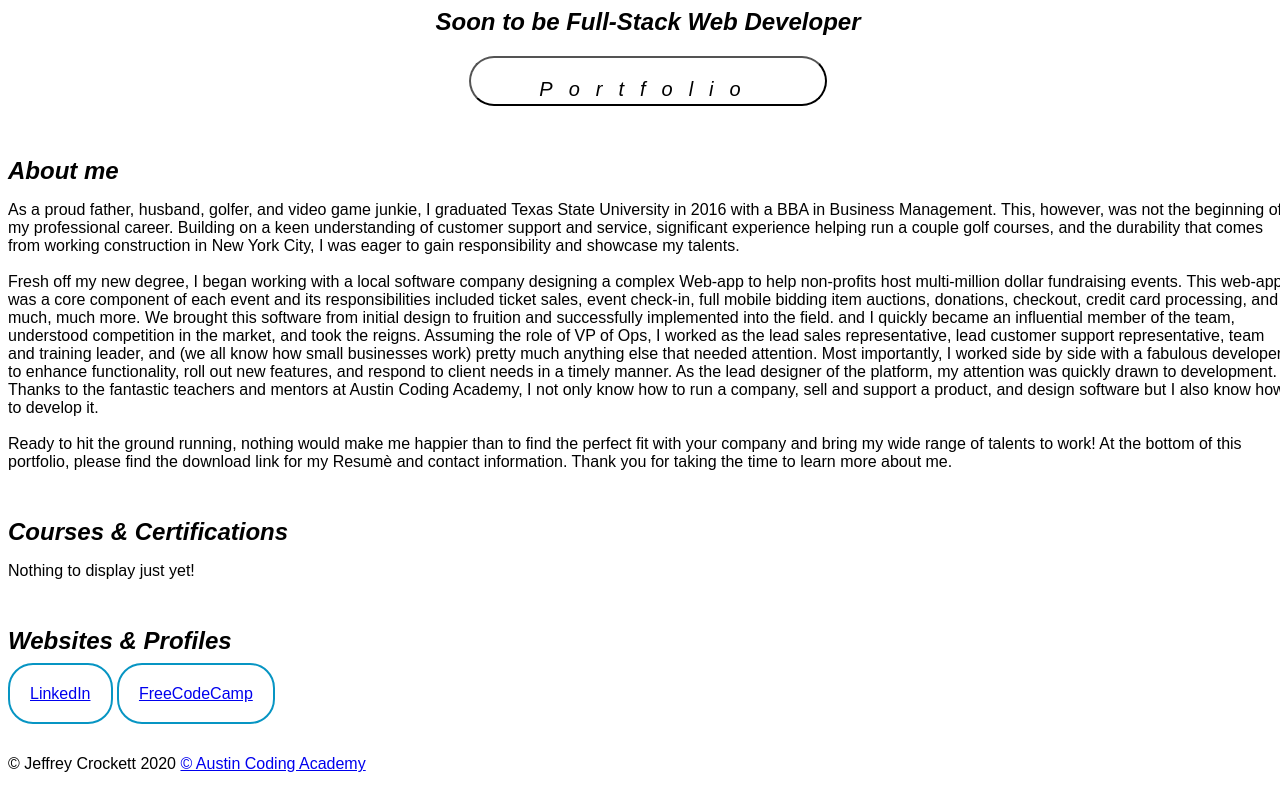
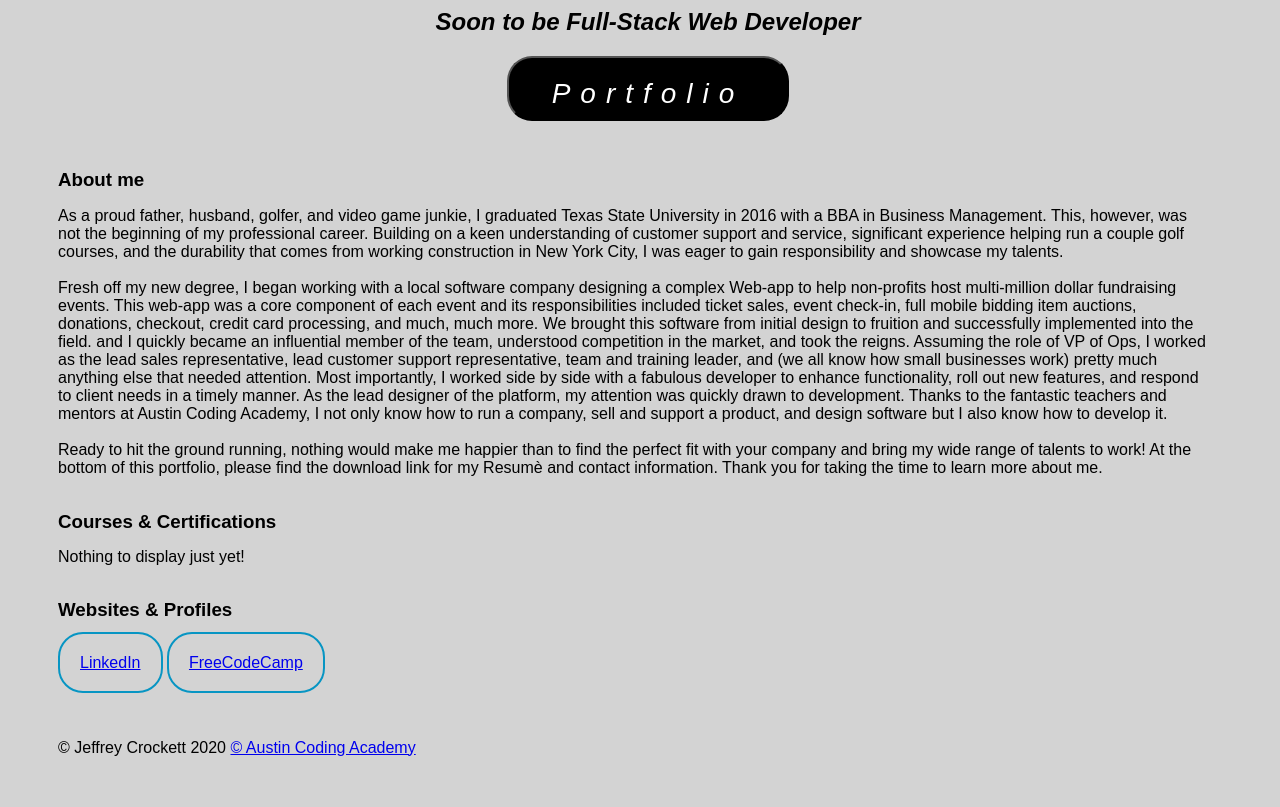
Before and after one commit to jeffmcrockett/ACA_web101_jeff_crockett, a plain HTML site: page index.html in a window 1280 px wide. Shown: the part 607-1414 px from the top of the page. Drawn offline with Linux system fonts and the light colour scheme.

Commit message:
update to background color and spacing

```diff
--- a/index.html
+++ b/index.html
@@ -24,7 +24,7 @@
             <h2>Soon to be Full-Stack Web Developer</h2>
             <button id="portfolio">Portfolio</button>
         </main>
-        <h2>About me</h2>
+        <h3>About me</h3>
         <div id="about-text">
             <p>As a proud father, husband, golfer, and video game junkie, I graduated Texas State University in 2016 with a BBA in
               Business Management. This, however, was not the beginning of my professional career. Building on a keen understanding
@@ -45,11 +45,12 @@
             </p>
         </div>
         <br>
-        <h2>Courses & Certifications</h2>
-            <p>Nothing to display just yet!
-            </p>
+        <h3>Courses & Certifications</h3>
+            <div id="courses">
+                Nothing to display just yet!
+            </div>
         <br>
-        <h2>Websites & Profiles</h2>
+        <h3>Websites & Profiles</h3>
         <br>
           <div id="social-media">
             <a href="https://www.linkedin.com/in/jeff-crockett-35872b84/" target="_blank" class="has-border">LinkedIn</a>
--- a/styles.css
+++ b/styles.css
@@ -1,3 +1,6 @@
+html {
+    background-color: lightgrey;
+}
 body {
     font-family: Arial, Helvetica, sans-serif;
     background-size: 1600px 1000px;
@@ -48,7 +51,7 @@ nav > a {
 nav {
     display: flex;
     justify-content: flex-end;
-    width: 100%;
+    width: 92%;
     padding-right: 2%;
   }
 
@@ -69,8 +72,12 @@ h1 {
 
 h2 {
     grid-column: 2/3;
-    margin: 1% auto;
+    margin : 1% auto;
     font-style: italic;
+  }
+
+h3 {
+    margin: 0px 50px 15px 50px
   }
 
 .small-text {
@@ -83,16 +90,20 @@ h2 {
 button {
     grid-column: 2/3;
     margin: 3% auto;
-    width: 70%;
+    width: 55%;
     height: 15%;
     font-family: Arial, Helvetica, sans-serif;
-    font-size: 20px;
+    font-size: 28px;
     border-radius: 25px;
-    background: transparent;
+    background-color: black;
     padding: 20px;
-    padding-bottom: 5%;
+    padding-bottom: 8%;
     text-align: center;
-    color: black;
-    letter-spacing: 16px;
+    color: white;
+    letter-spacing: 10px;
     font-style: italic;
   }
+
+div {
+    margin: 0px 75px 15px 50px
+  }
```
